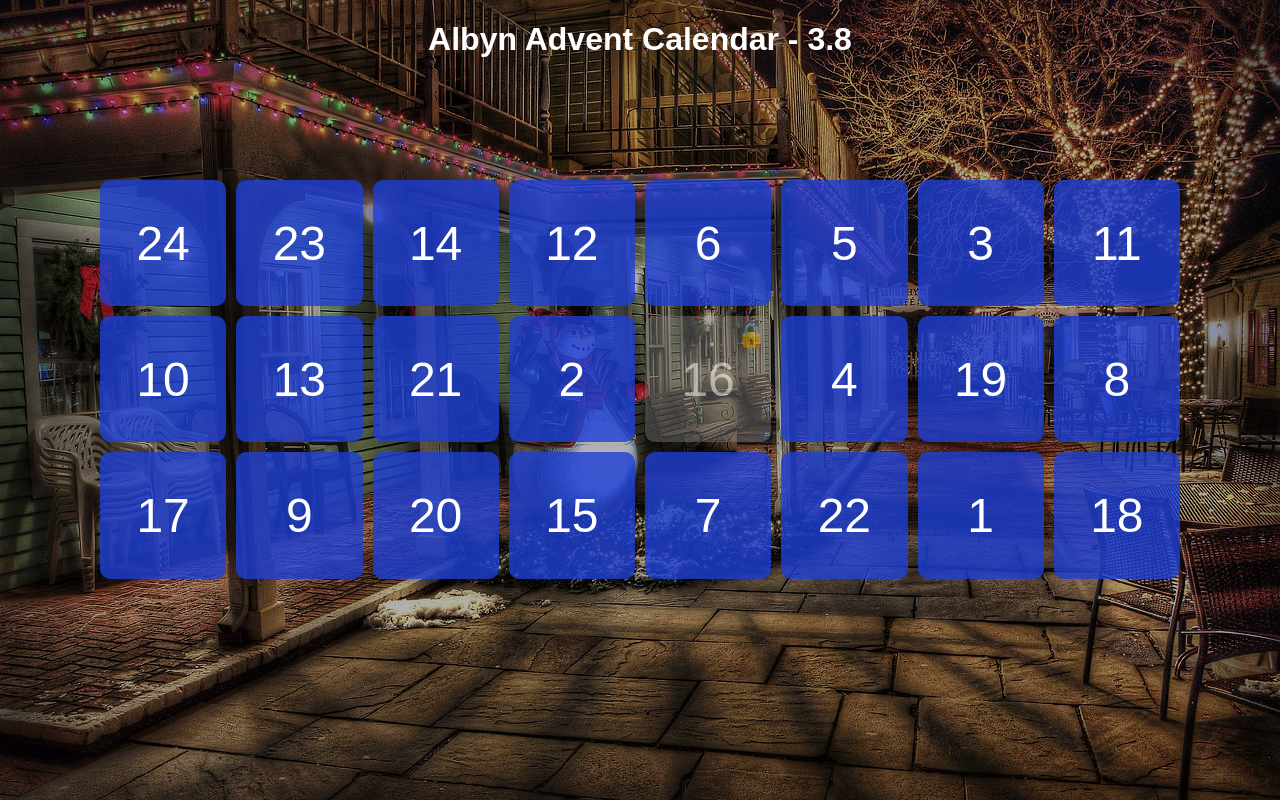
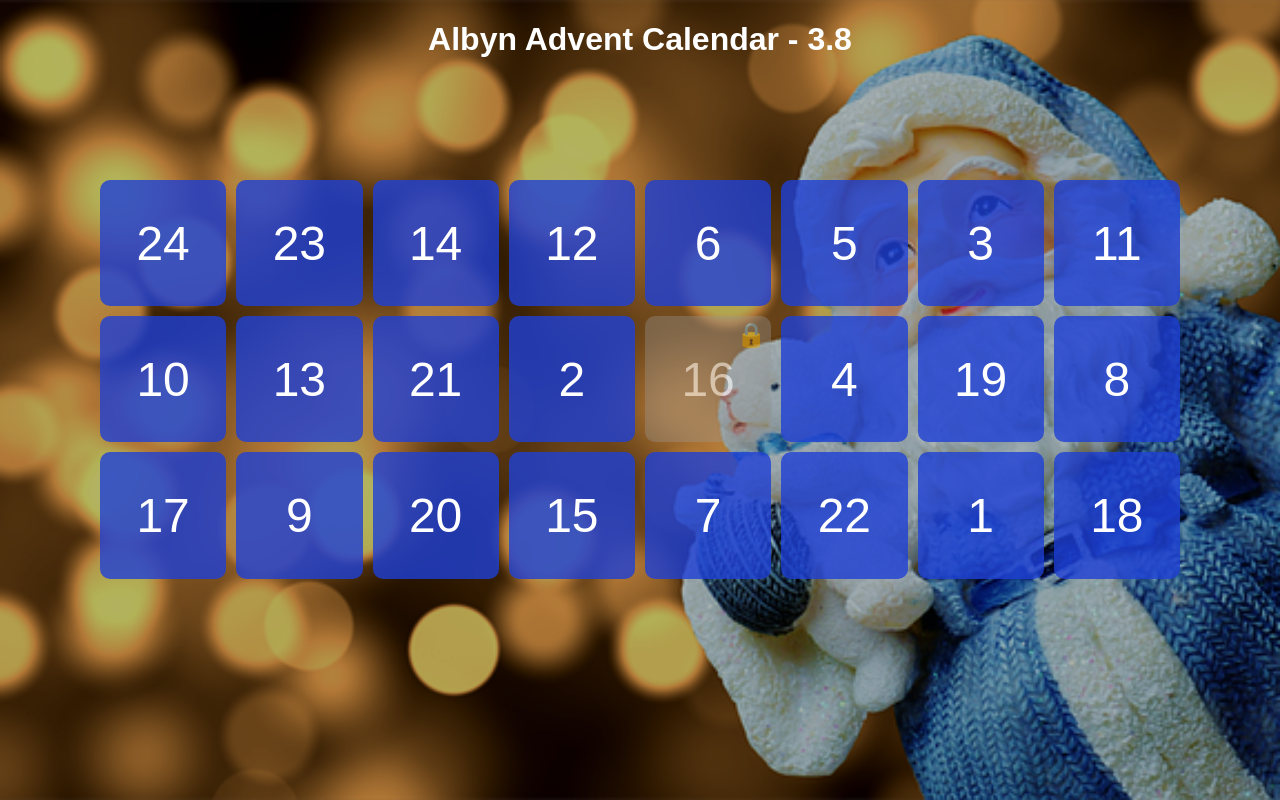
Before and after one commit to csteachian/AlbynAdvent2024-3.8, a plain HTML site: page index.html in a window 1280 px wide. Drawn offline with Linux system fonts and the light colour scheme.

Commit message:
changed image

```diff
--- a/index.html
+++ b/index.html
@@ -16,7 +16,7 @@
         left: 0;
         width: 100%;
         height: 100%;
-        background-image: url("background.jpg");
+        background-image: url("background.png");
         background-size: cover;
         background-position: center;
         filter: brightness(0.7);
```
Also changed, not shown: background.jpg (deleted), background.png (added).
